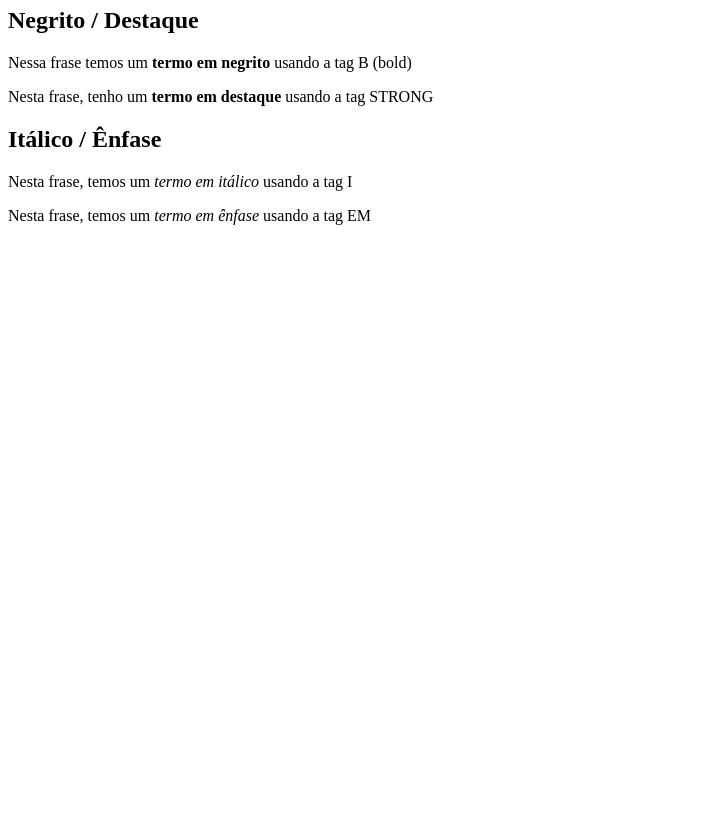
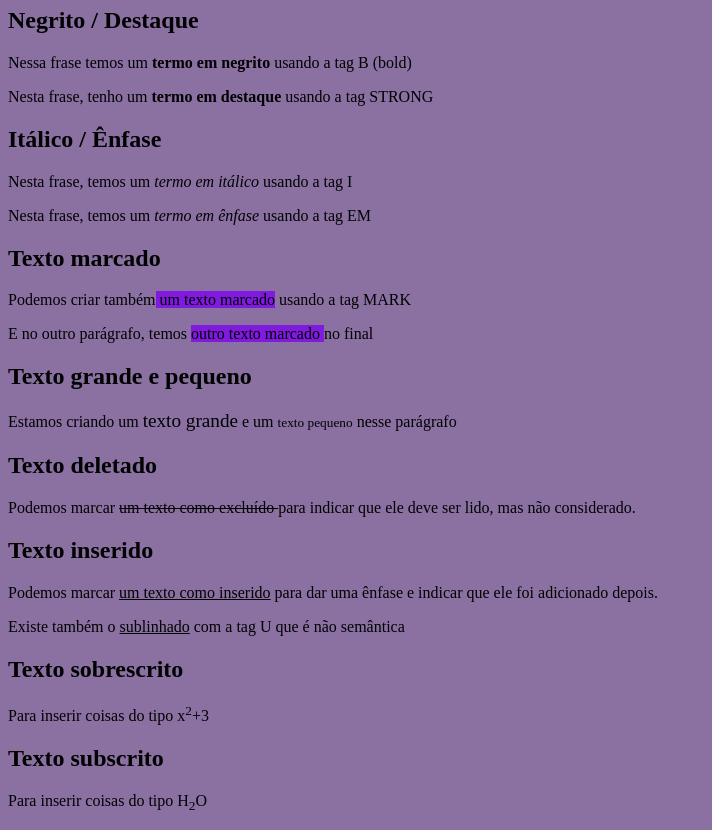
Before and after one commit to SamaraMariah/HTML-CSS, a plain HTML site: page exercícios/ex007/index.html in a window 1280 px wide. Shown: the part 73-903 px from the top of the page, without its empty margins (0-712 px from the left). Before the commit the page ends 800 px from the top, so only its background shows below. Drawn offline with Linux system fonts and the light colour scheme.

Commit message:
formatação de texto #10

```diff
--- a/exercícios/ex007/index.html
+++ b/exercícios/ex007/index.html
@@ -6,6 +6,14 @@
     <meta name="viewport" content="width=device-width, initial-scale=1.0">
     <link rel="shortcut icon" href="icone1.ico" type="image/x-icon">
     <title>Formatação de Texto</title>
+    <style>
+        body{
+            background-color: rgb(138, 113, 162);
+        }
+        mark{
+            background-color: rgb(128, 26, 223);
+        }
+    </style>
 </head>
 <body>
     <h1>Principais formatações</h1>
@@ -15,5 +23,19 @@
         <h2>Itálico / Ênfase</h2>
         <p>Nesta frase, temos um <i>termo em itálico</i> usando a tag I </p> <!--não semântica-->
         <p>Nesta frase, temos um <em>termo em ênfase</em> usando a tag EM </p> <!--não semântica-->
+        <h2>Texto marcado</h2>
+        <p>Podemos criar também<mark> um texto marcado</mark> usando a tag MARK</p>
+        <p>E no outro parágrafo, temos <mark>outro texto marcado </mark>no final</p>
+        <h2>Texto grande e pequeno</h2>
+        <p>Estamos criando um <big>texto grande</big> e um <small>texto pequeno</small> nesse parágrafo</p> <!--repare que a tag BIG já está obsoleta-->
+        <h2>Texto deletado</h2>
+        <p>Podemos marcar <del>um texto como excluído </del>para indicar que ele deve ser lido, mas não considerado. </p>
+        <h2>Texto inserido</h2>
+        <p>Podemos marcar <ins>um texto como inserido</ins> para dar uma ênfase e indicar que ele foi adicionado depois.</p>
+        <p>Existe também o <u>sublinhado</u> com a tag U que é não semântica </p>
+        <h2>Texto sobrescrito</h2>
+        <p>Para inserir coisas do tipo x<sup>2</sup>+3</p>
+        <h2>Texto subscrito</h2>
+        <p>Para inserir coisas do tipo H<sub>2</sub>O </p>
 </body>
 </html>
```
